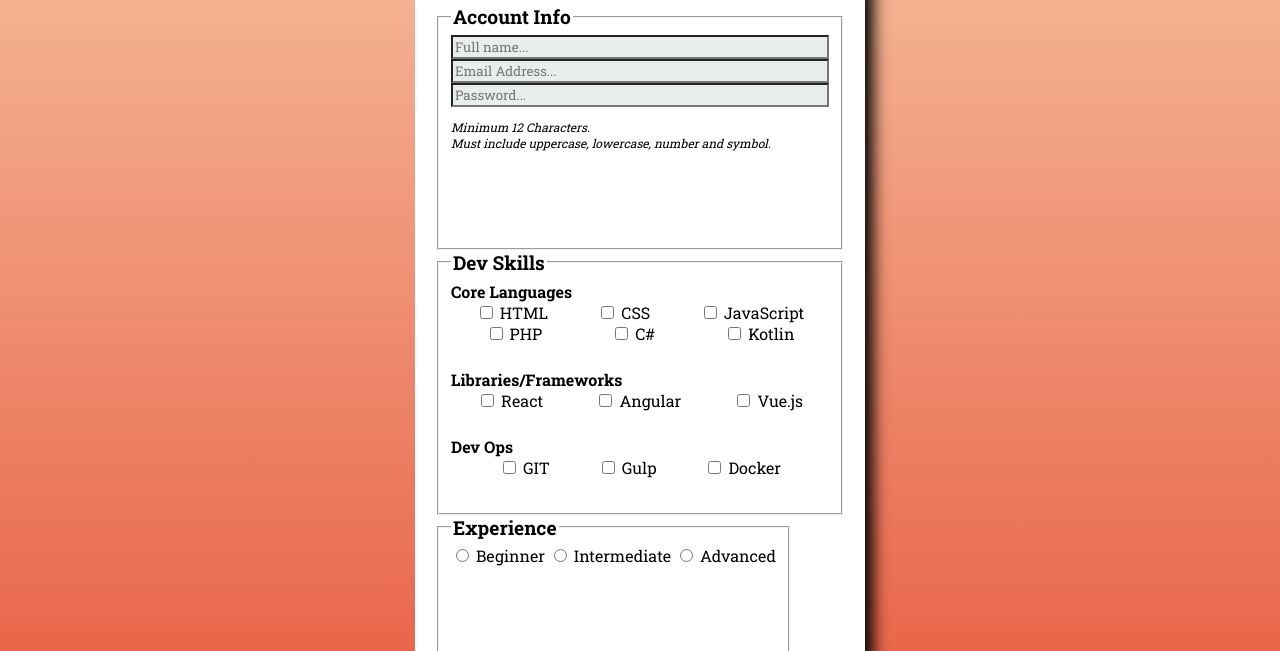
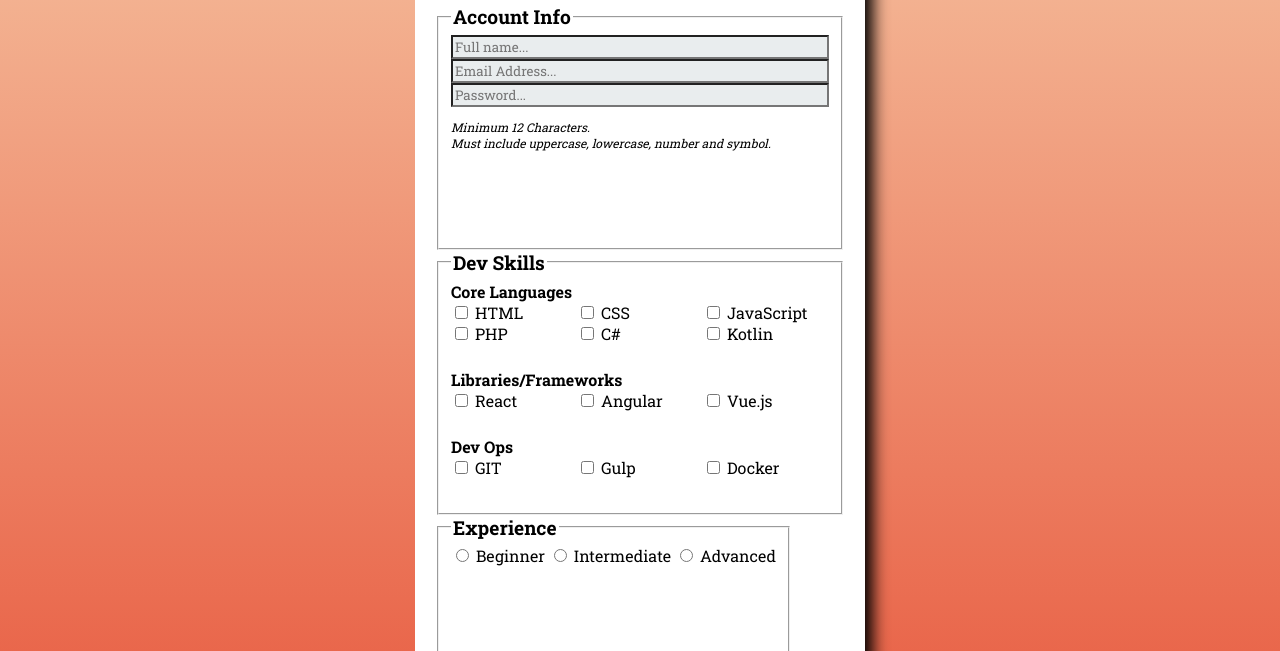
Before and after one commit to sydsnow/New-A01, a plain HTML site: page index.html in a window 1280 px wide. Shown: the part 132-783 px from the top of the page. Drawn offline with Linux system fonts and the light colour scheme.

Commit message:
changes with grid

```diff
--- a/styles/style.css
+++ b/styles/style.css
@@ -75,10 +75,13 @@ legend {
     width: 100%;
 }
 #dev-ops {
-    display: flex;
+    /* display: flex;
     flex-direction: row;
     justify-content: space-evenly;
+    width: 100%; */
+    display: grid;
     width: 100%;
+    grid-template-columns: 1fr 1fr 1fr;
 }
 #cl {
     display: flex;
@@ -96,22 +99,18 @@ footer {
     width: 100%;
     /* flex-direction: column; */
 }
-#row1 {
-    display: flex;
-    justify-content: space-around;
+#row1, #row2 {
+    display: grid;
+    grid-template-columns: 1fr 1fr 1fr;
 }
-#row2 {
-    display: flex;
-    justify-content: space-around;
-}
+
 /* #libraries {
     display: flex;
     flex-direction: column;
 } */
 #library {
-    display: flex;
-    flex-direction: row;
-    justify-content: space-around;
+    display: grid;
+    grid-template-columns: 1fr 1fr 1fr;
 }
 #libraries {
     width: 100%;
```
